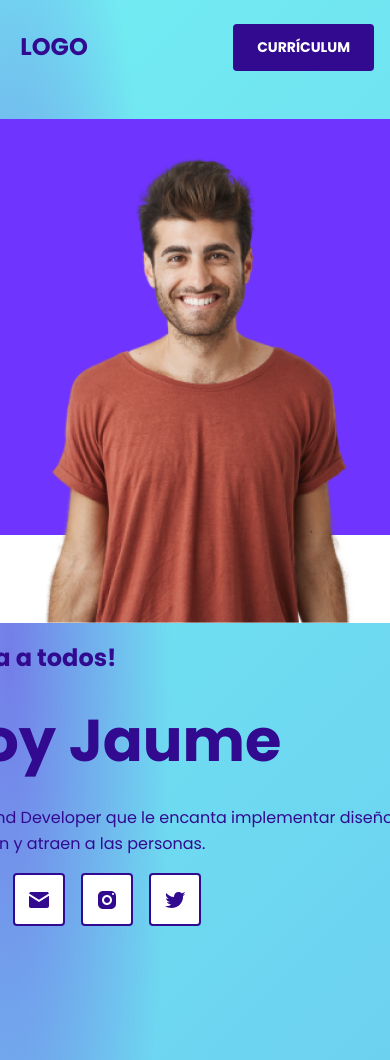
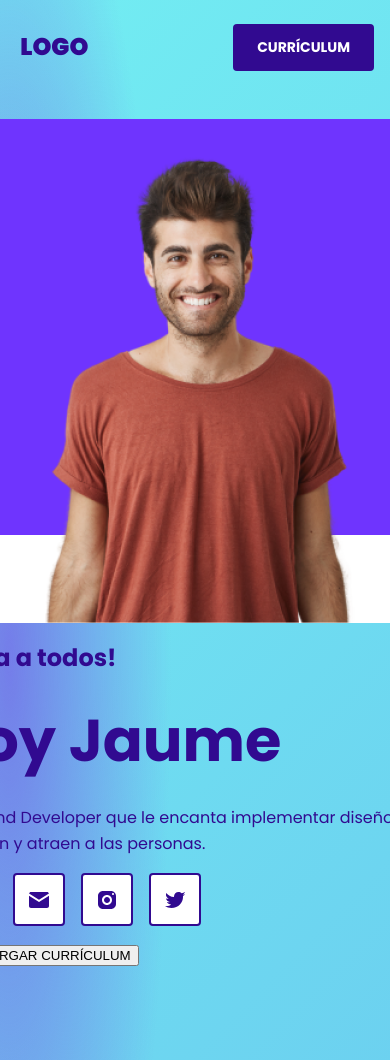
Before and after one commit to leydimabelvh/portfolio-jaume, a plain HTML site: page index.html in a window 390 px wide. Shown: the top 1060 px of the page. Drawn offline with Linux system fonts and the light colour scheme; files whose address does not match are found by name.

Commit message:
Modify responsive design of header component

```diff
--- a/index.html
+++ b/index.html
@@ -53,6 +53,9 @@
                             <div class="introduction__icon">
                                 <img src="./assets/icons/icon-twitter_squared.svg" alt="Icon">
                             </div>
+                        </div>
+                        <div class="introduction__buttonContainer">
+                            <button class="introduction__button">DESCARGAR CURRÍCULUM</button>
                         </div>
                     </div>
                     <div class="introduction__imageContainer">
--- a/styles/components/header.css
+++ b/styles/components/header.css
@@ -19,6 +19,7 @@
 
 .header__logoText {
     font: var(--headline5);
+    font-weight: 900;
     color: var(--primary);
 }
 
@@ -64,7 +65,7 @@
     border: none;
 }
 
-@media screen and (max-width: 575.98px) {
+@media screen and (max-width: 767.98px) {
     .header__navigationContainer {
         display: none;
     }
--- a/styles/style.css
+++ b/styles/style.css
@@ -37,7 +37,7 @@ body {
     padding-right: 8rem;
 }
 
-@media screen and (max-width: 575.98px) {
+@media screen and (max-width: 767.98px) {
     .body {
         padding-left: 1rem;
         padding-right: 1rem;
```
